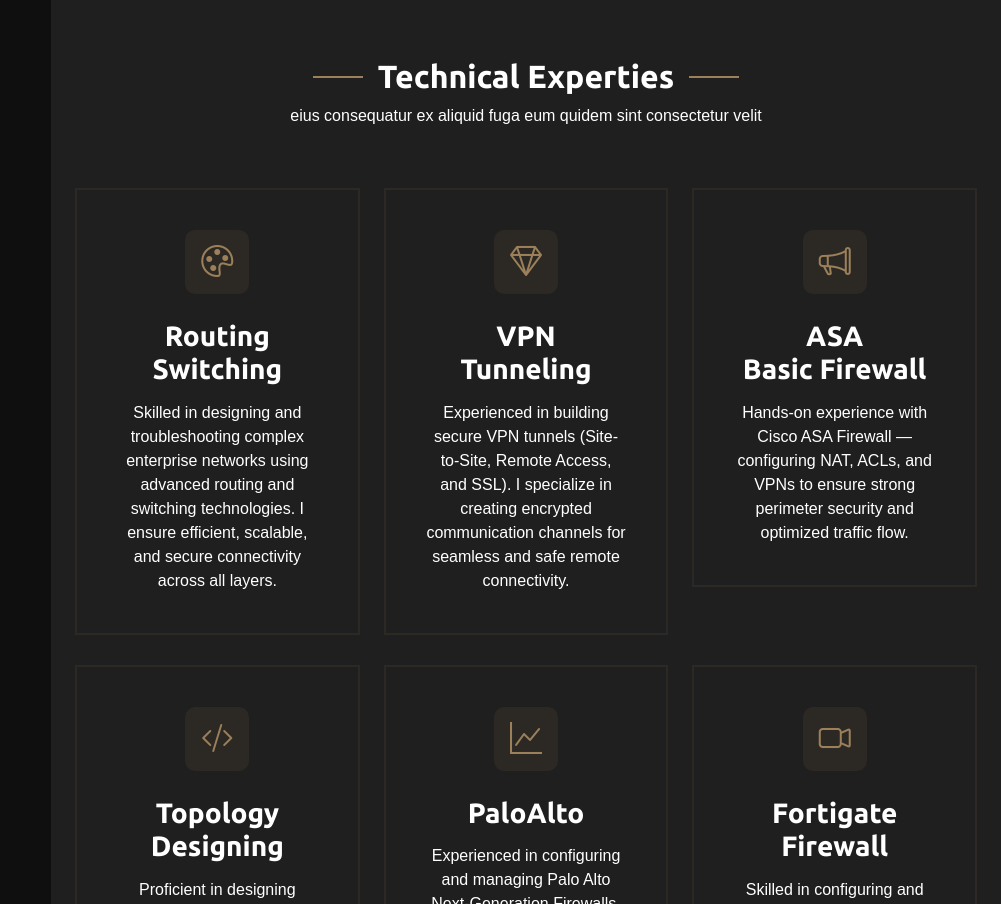
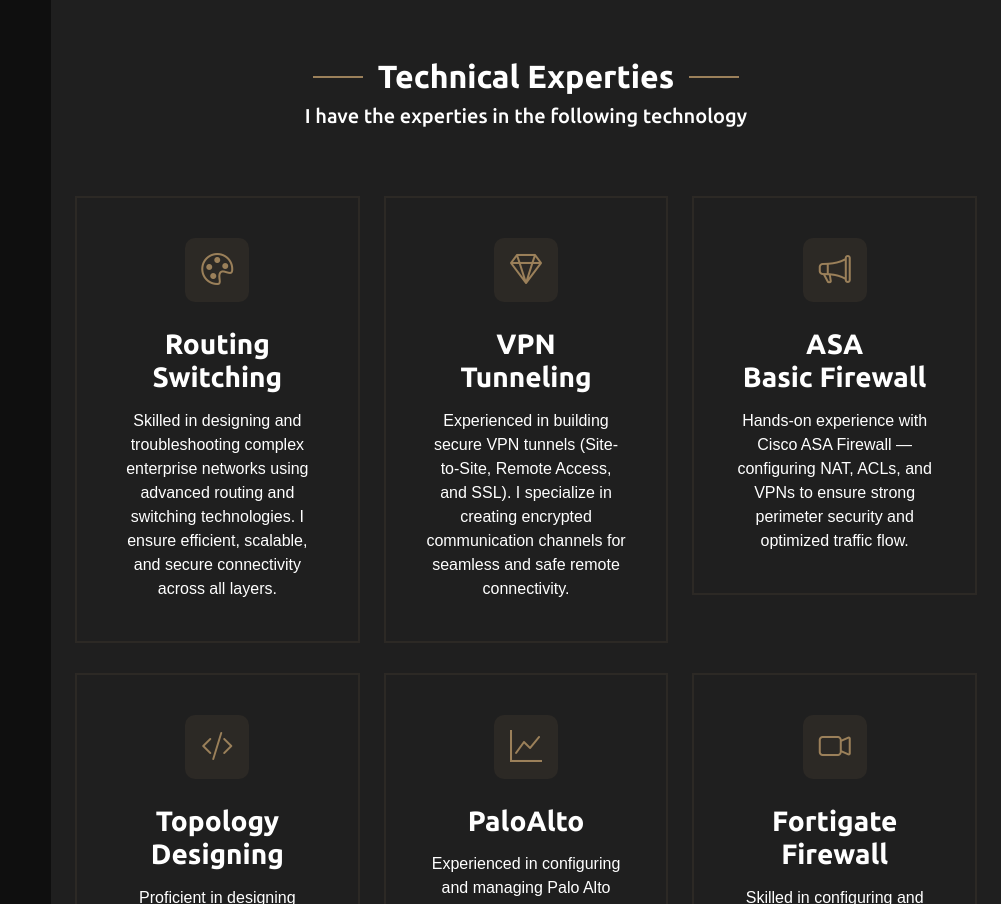
Before and after one commit to bittoo0204/Portfolio, a plain HTML site: page index.html in a window 1280 px wide. Shown: the part 5829-6733 px from the top of the page, without its empty margins (279-1280 px from the left). Drawn offline with nearby package versions, Linux system fonts and the light colour scheme.

Commit message:
lets talk

```diff
--- a/index.html
+++ b/index.html
@@ -762,7 +762,7 @@
       <!-- Section Title -->
       <div class="container section-title" data-aos="fade-up">
         <h2>Technical Experties</h2>
-        <p> eius consequatur ex aliquid fuga eum quidem sint consectetur velit</p>
+        <h5> I have the experties in the following technology</h5>
       </div><!-- End Section Title -->
 
       <div class="container" data-aos="fade-up" data-aos-delay="100">
```
